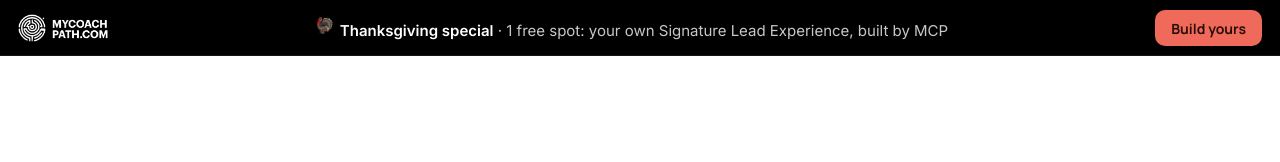
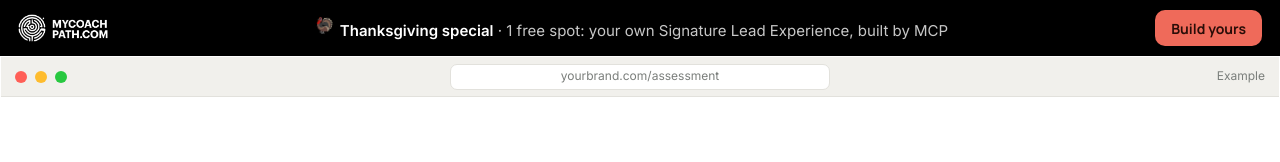
Before and after one commit to thetomaris/mycoachpath-site, a plain HTML site: page site/thanksgiving/index.html in a window 1280 px wide. Shown: the top 162 px of the page. Drawn offline with Linux system fonts and the light colour scheme.

Commit message:
Thanksgiving page: Mac window that maximises itself

```diff
--- a/site/thanksgiving/index.html
+++ b/site/thanksgiving/index.html
@@ -7,23 +7,24 @@
 <meta name="description" content="A Signature Lead Experience, built live with coaches in the My Coach Path Community. Try the example.">
 <link rel="icon" type="image/png" href="mcp-mark.png">
 <link rel="preconnect" href="https://fonts.googleapis.com">
-<link href="https://fonts.googleapis.com/css2?family=Manrope:wght@600;700&family=Inter:wght@400;500;600&display=swap" rel="stylesheet">
+<link href="https://fonts.googleapis.com/css2?family=Manrope:wght@600;700;800&family=Inter:wght@400;500;600&display=swap" rel="stylesheet">
 <style>
-/* VOICE: quiet preview toolbar, the example does the talking
-   IDEA: a template preview: a slim MCP bar over a full-screen live demo
-   PICTURE: the Groundwork demo itself, edge to edge
-   COLOUR and TYPE: black bar, white text, one coral button; Manrope + Inter
-   LAYOUT: fixed 56px toolbar, iframe fills the rest of the screen */
+/* VOICE: quiet preview, the example does the talking
+   IDEA: a Mac window on a showcase wall that maximises itself, like pressing the green button
+   PICTURE: the live Groundwork demo in a browser window that grows to full screen
+   COLOUR and TYPE: black bar, warm off-white wall, Mac window chrome, one coral button; Manrope + Inter
+   LAYOUT: bar, one-line intro, big window; after a beat the window fills everything under the bar */
 *{box-sizing:border-box;min-width:0}
-html,body{margin:0;height:100%;background:#000;overflow:hidden}
-body{display:flex;flex-direction:column;font:15px/1.3 Inter,system-ui,sans-serif;color:#fff;-webkit-font-smoothing:antialiased}
-.bar{flex:none;height:56px;display:grid;grid-template-columns:auto minmax(0,1fr) auto;align-items:center;gap:20px;padding:0 18px;background:#000;border-bottom:1px solid rgba(255,255,255,.08)}
+html,body{margin:0;height:100%;overflow:hidden}
+body{display:flex;flex-direction:column;background:#f4f3ef;color:#111;font:15px/1.4 Inter,system-ui,sans-serif;-webkit-font-smoothing:antialiased}
+/* bar */
+.bar{flex:none;height:56px;display:grid;grid-template-columns:auto minmax(0,1fr) auto;align-items:center;gap:20px;padding:0 18px;background:#000;color:#fff}
 .logo{display:flex;align-items:center}
 .logo img{display:block;height:28px;width:auto}
-.logo .mk{display:none;height:28px}
+.logo .mk{display:none}
 .msg{height:56px;overflow:hidden;text-align:center}
 .msgin{transition:transform .7s cubic-bezier(.65,0,.35,1)}
-.ml{height:56px;display:flex;align-items:center;justify-content:center;white-space:nowrap;overflow:hidden;text-overflow:ellipsis;color:rgba(255,255,255,.78)}
+.ml{height:56px;display:flex;align-items:center;justify-content:center;white-space:nowrap;overflow:hidden;color:rgba(255,255,255,.78)}
 .ml span{overflow:hidden;text-overflow:ellipsis}
 .ml b{color:#fff;font-weight:600}
 .ml .tk{display:inline-block;margin-right:6px}
@@ -32,20 +33,40 @@ body{display:flex;flex-direction:column;font:15px/1.3 Inter,system-ui,sans-serif
 .ml .sm{display:none}
 .cta{display:inline-flex;align-items:center;height:36px;padding:0 16px;border-radius:10px;background:#ef6a5a;color:#2a0d08;font:700 14px Manrope,sans-serif;text-decoration:none;white-space:nowrap;transition:transform .15s}
 .cta:hover{transform:translateY(-1px)}
-.cta:focus-visible{outline:3px solid #ef6a5a;outline-offset:3px}
+a:focus-visible,button:focus-visible{outline:3px solid #ef6a5a;outline-offset:3px}
+/* stage */
+.stage{flex:1;display:flex;flex-direction:column;padding:22px clamp(16px,3vw,40px) clamp(16px,3vw,32px);transition:padding .9s cubic-bezier(.65,0,.35,1)}
+.intro{display:flex;justify-content:space-between;align-items:baseline;gap:24px;max-height:80px;overflow:hidden;margin-bottom:18px;transition:max-height .9s cubic-bezier(.65,0,.35,1),opacity .4s,margin .9s cubic-bezier(.65,0,.35,1)}
+.intro h1{margin:0;font:800 clamp(22px,2.4vw,30px)/1.15 Manrope,sans-serif;letter-spacing:-.015em}
+.intro p{margin:0;color:#6b6f6c;font-size:14px;white-space:nowrap}
+.frame{flex:1;display:flex;flex-direction:column;background:#fff;border:1px solid #e2e1dc;border-radius:16px;overflow:hidden;box-shadow:0 40px 80px -44px rgba(0,0,0,.4);transition:border-radius .9s cubic-bezier(.65,0,.35,1),box-shadow .9s,border-color .9s}
+.chrome{flex:none;height:40px;display:grid;grid-template-columns:90px minmax(0,1fr) 90px;align-items:center;padding:0 14px;background:#f1f0ec;border-bottom:1px solid #e2e1dc}
+.dots{display:flex;gap:8px}
+.dots button{width:12px;height:12px;padding:0;border-radius:50%;border:0;cursor:pointer;position:relative}
+.dots button::after{content:"";position:absolute;inset:-8px}
+.d1{background:#ff5f57}.d2{background:#febc2e}.d3{background:#28c840}
+.dots button:hover{filter:brightness(.9)}
+.addr{justify-self:center;width:min(380px,100%);height:26px;border-radius:7px;background:#fff;border:1px solid #e2e1dc;display:flex;align-items:center;justify-content:center;font-size:12px;color:#7a7e7b}
+.chrome small{justify-self:end;font-size:12px;color:#7a7e7b}
 iframe{flex:1;display:block;width:100%;border:0;background:#1f3d2b}
+/* maximised */
+body.max .stage{padding:0}
+body.max .intro{max-height:0;opacity:0;margin-bottom:0}
+body.max .frame{border-radius:0;border-color:transparent;box-shadow:none}
 @media(max-width:760px){
  .bar{gap:12px;padding:0 12px;height:52px}.msg,.ml{height:52px}
  .logo .full{display:none}.logo .mk{display:block}
  .ml{font-size:13px}.ml .lg{display:none}.ml .sm{display:inline}
  .cta{height:34px;padding:0 12px;font-size:13px}
+ .intro p{display:none}
+ .chrome{grid-template-columns:70px minmax(0,1fr) 0;height:34px}.chrome small{display:none}
 }
-@media(prefers-reduced-motion:reduce){.msgin{transition:none}.ml .tk{animation:none!important}}
+@media(prefers-reduced-motion:reduce){.msgin,.stage,.intro,.frame{transition:none}.ml .tk{animation:none!important}}
 </style>
 </head>
 <body>
 <header class="bar">
-  <a class="logo" href="https://mycoachpath.com" aria-label="My Coach Path"><img class="full" src="mcp-logo-white.png" alt="My Coach Path"><img class="mk" src="mcp-mark-white.png" alt=""></a>
+  <a class="logo" href="https://mycoachpath.com" aria-label="My Coach Path"><img class="full" src="mcp-logo-white.png" alt="My Coach Path"><img class="mk" src="mcp-mark-white.png" alt="" style="height:28px"></a>
   <div class="msg" role="status"><div class="msgin" id="msgin">
     <div class="ml"><span class="lg"><b>Community Showcase</b> · Built live in a My Coach Path Community Call · Groundwork is a demo brand</span><span class="sm"><b>Showcase</b> · Groundwork is a demo brand</span></div>
     <div class="ml"><span class="lg"><span class="tk">🦃</span><b>Thanksgiving special</b> · 1 free spot: your own Signature Lead Experience, built by MCP</span><span class="sm"><span class="tk">🦃</span><b>Thanksgiving:</b> 1 free build</span></div>
@@ -53,13 +74,34 @@ iframe{flex:1;display:block;width:100%;border:0;background:#1f3d2b}
   </div></div>
   <a class="cta" href="https://calendly.com/honest-marketing/thanksgiving-giveaway" target="_blank" rel="noopener">Build yours</a>
 </header>
-<iframe src="demo/" title="Groundwork demo: churn cost assessment"></iframe>
+
+<main class="stage">
+  <div class="intro">
+    <h1>Built live with our community. Try it like a prospect would.</h1>
+    <p>Groundwork is a demo brand</p>
+  </div>
+  <div class="frame">
+    <div class="chrome">
+      <div class="dots"><button class="d1" id="dMin" aria-label="Show as window"></button><button class="d2" id="dMin2" aria-label="Show as window"></button><button class="d3" id="dMax" aria-label="Full screen"></button></div>
+      <div class="addr">yourbrand.com/assessment</div>
+      <small>Example</small>
+    </div>
+    <iframe src="demo/" title="Groundwork demo: churn cost assessment"></iframe>
+  </div>
+</main>
+
 <script>
 {
+const b=document.body;let touched=false;
+const setMax=v=>b.classList.toggle('max',v);
+document.getElementById('dMax').addEventListener('click',()=>{touched=true;setMax(true)});
+['dMin','dMin2'].forEach(id=>document.getElementById(id).addEventListener('click',()=>{touched=true;setMax(false)}));
+if(matchMedia('(max-width:760px)').matches)setMax(true);
+else setTimeout(()=>{if(!touched)setMax(true)},2600);
 const bar=document.querySelector('.msg'),inn=document.getElementById('msgin');let i=0,hover=false;
 bar.addEventListener('mouseenter',()=>{hover=true});bar.addEventListener('mouseleave',()=>{hover=false});
 const END=Date.parse('2026-11-27T22:59:00Z');
-function h(){return bar.clientHeight||56}
+const h=()=>bar.clientHeight||56;
 function rot(){if(!hover){i=(i+1)%3;inn.style.transform=`translateY(${-h()*i}px)`;bar.classList.toggle('promo',i===1)}setTimeout(rot,i===0?6000:4500)}
 if(Date.now()<END)setTimeout(rot,4000);
 }
```
